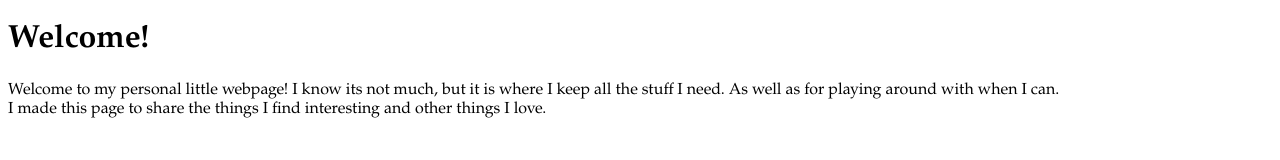
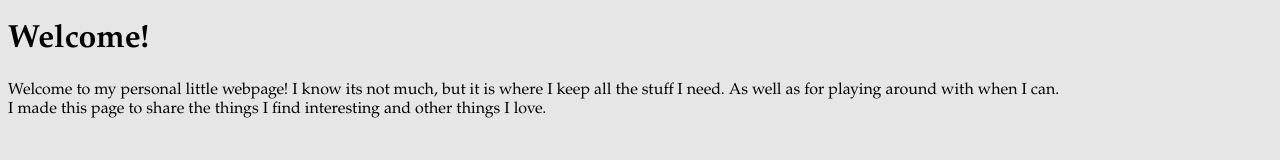
Before and after one commit to zjdev/zjdev.github.io, a plain HTML site: page index.html in a window 1280 px wide. Drawn offline with Linux system fonts and the light colour scheme.

Commit message:
color change

```diff
--- a/index.html
+++ b/index.html
@@ -6,7 +6,7 @@
         <link rel="stylesheet" href="style.css" />
         <title>zjdev</title>
     </head>
-    <body style="background-color: #00001">
+    <body style="background-color: #e6e6e6">
         <h1>Welcome!</h1>
         <p>Welcome to my personal little webpage! I know its not much, but it is where I keep all the stuff I need. As well as for playing around with when I can.<br>I made this page to share the things I find interesting and other things I love.
         </p>
```
